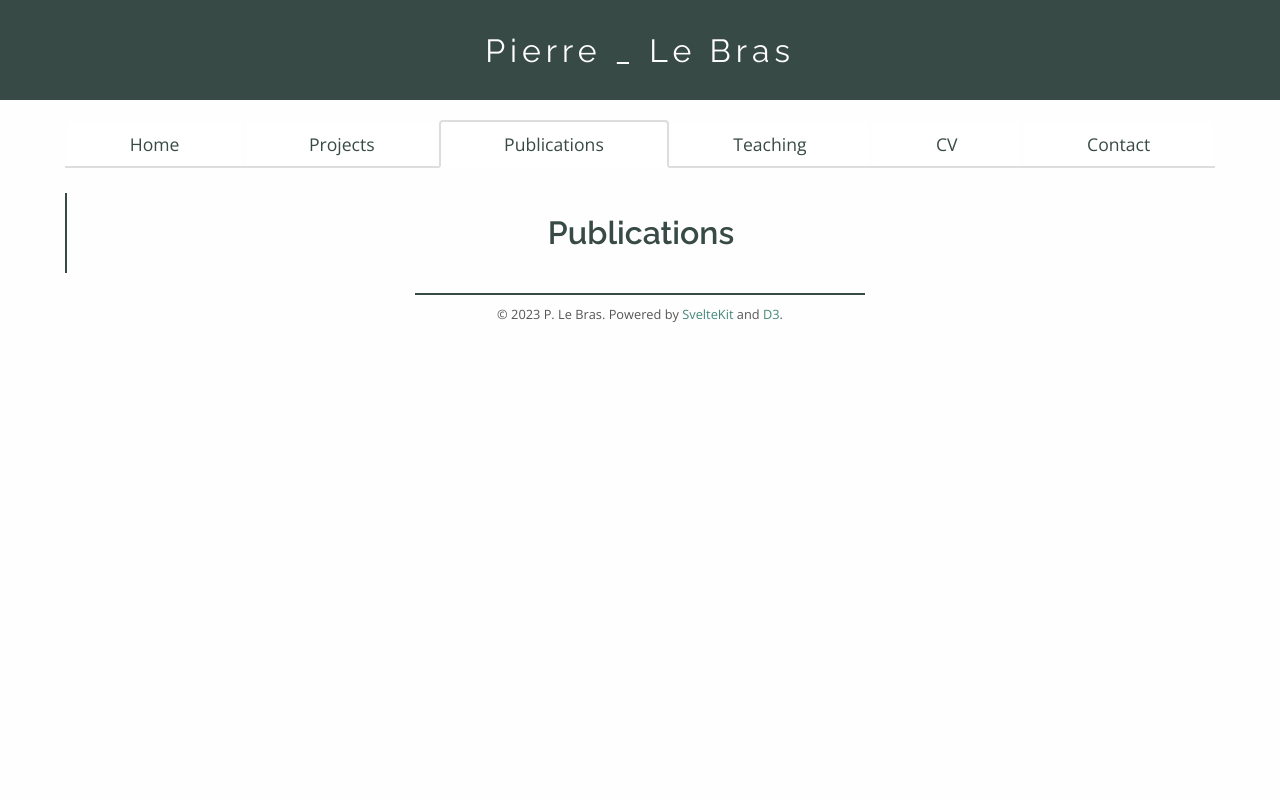
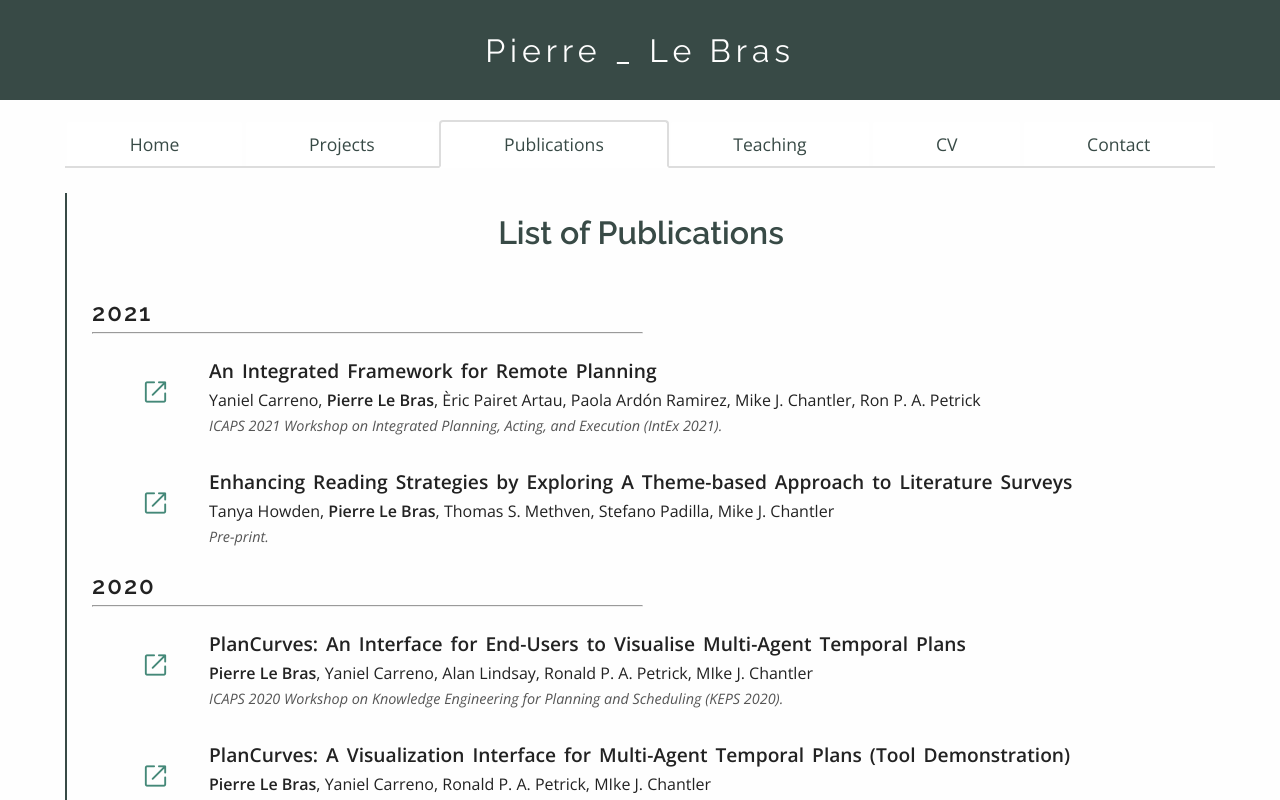
Before and after one commit to plebras/plebras.github.io, a SvelteKit app: page /home/publications in a window 1280 px wide. Shown: the top 800 px of the page. Built offline with nearby package versions, Linux system fonts and the light colour scheme.

Commit message:
Add publication page and components, including section title

```diff
--- /dev/null
+++ b/src/lib/data/publications.json
@@ -0,0 +1,85 @@
+[
+	{
+		"date": "2015-05",
+		"title": "Web-Based Interface for Graphical Proof Strategies",
+		"authors": "Pierre Le Bras",
+		"notes": "Honours Dissertation. Heriot-Watt University."
+	},
+	{
+		"date": "2016-04",
+		"title": "Developing and Debugging Proof Strategies by Tinkering",
+		"authors": "Yuhui Lin, Pierre Le Bras, and Gudmund Grov",
+		"notes": "TACAS 2016: International Conference on Tools and Algorithms for the Construction and Analysis of Systems. Springer.",
+		"url": "http://link.springer.com/chapter/10.1007/978-3-662-49674-9_37"
+	},
+	{
+		"date": "2016-12",
+		"title": "The Tinker GUI for graphical proof strategies (tool demo)",
+		"authors": "Gudmund Grov, Yuhui Lin, Pierre Le Bras",
+		"notes": "F-IDE 16: Third Workshop on Formal Integrated Development Environment. Open Publishing Association.",
+		"url": "https://researchportal.hw.ac.uk/en/publications/the-tinker-gui-for-graphical-proof-strategies-tool-demo"
+	},
+	{
+		"date": "2018-05",
+		"title": "Improving User Confidence in Concept Maps: Exploring Data-Driven Explanations",
+		"authors": "Pierre Le Bras, David A. Robb, Thomas S. Methven, Stefano Padilla, Mike J. Chantler",
+		"notes": "CHI 18: 2018 CHI Conference on Human Factors in Computing Systems. ACM.",
+		"url": "https://dl.acm.org/doi/10.1145/3173574.3173978"
+	},
+	{
+		"date": "2018-06",
+		"title": "Issues Affecting User Confidence in Explanation Systems",
+		"authors": "David A. Robb, Stefano Padilla, Thomas S. Methven, Yibo Liang, Pierre Le Bras, Tanya Howden, Azimeh Gharavi, Mike J. Chantler, and Ioannis Chalkiadakis",
+		"notes": "ReaLX 2018: The SICSA Reasoning, Learning and Explainability Workshop. CEUR Workshop Proceedings.",
+		"url": "http://ceur-ws.org/Vol-2151/Paper_S7.pdf"
+	},
+	{
+		"date": "2019-03",
+		"title": "Automated Strategic Visualisations and User Confidence",
+		"authors": "Pierre Le Bras",
+		"notes": "Doctoral Thesis. Heriot-Watt University.",
+		"url": "https://www.researchgate.net/publication/332607778_Automated_Strategic_Visualisations_and_User_Confidence"
+	},
+	{
+		"date": "2019-05",
+		"title": "Challenges in Collaborative HRI for Remote Robot Teams",
+		"authors": "Helen Hastie, David A. Robb, José Lopes, Muneeb Ahmad, Pierre Le Bras, Xingkun Liu, Ronald P. A. Petrick, Katrin Lohan, Mike J. Chantler",
+		"notes": "SIRCHI 2019: CHI 2019 Workshop on The Challenges of Working on Social Robots that Collaborate with People.",
+		"url": "https://arxiv.org/abs/1905.07379"
+	},
+	{
+		"date": "2020-05",
+		"title": "Visualising COVID-19 Research",
+		"authors": "Pierre Le Bras, Azimeh Gharavi, David A. Robb, Ana F. Vidal, Stefano Padilla, Mike J. Chantler",
+		"notes": "Pre-print.",
+		"url": "https://arxiv.org/abs/2005.06380"
+	},
+	{
+		"date": "2020-10",
+		"title": "PlanCurves: An Interface for End-Users to Visualise Multi-Agent Temporal Plans",
+		"authors": "Pierre Le Bras, Yaniel Carreno, Alan Lindsay, Ronald P. A. Petrick, MIke J. Chantler",
+		"notes": "ICAPS 2020 Workshop on Knowledge Engineering for Planning and Scheduling (KEPS 2020).",
+		"url": "https://icaps20subpages.icaps-conference.org/wp-content/uploads/2020/10/KEPS-2020_paper_7.pdf"
+	},
+	{
+		"date": "2020-10",
+		"title": "PlanCurves: A Visualization Interface for Multi-Agent Temporal Plans (Tool Demonstration)",
+		"authors": "Pierre Le Bras, Yaniel Carreno, Ronald P. A. Petrick, MIke J. Chantler",
+		"notes": "ICAPS 2020: 30th International Conference on Automated Planning and Scheduling.",
+		"url": "https://icaps20subpages.icaps-conference.org/wp-content/uploads/2020/10/ICAPS_2020_paper_304.pdf"
+	},
+	{
+		"date": "2021-02",
+		"title": "Enhancing Reading Strategies by Exploring A Theme-based Approach to Literature Surveys",
+		"authors": "Tanya Howden, Pierre Le Bras, Thomas S. Methven, Stefano Padilla, Mike J. Chantler",
+		"notes": "Pre-print.",
+		"url": "https://arxiv.org/abs/2102.05374"
+	},
+	{
+		"date": "2021-08",
+		"title": "An Integrated Framework for Remote Planning",
+		"authors": "Yaniel Carreno, Pierre Le Bras, Èric Pairet Artau, Paola Ardón Ramirez, Mike J. Chantler, Ron P. A. Petrick",
+		"notes": "ICAPS 2021 Workshop on Integrated Planning, Acting, and Execution (IntEx 2021).",
+		"url": "https://www.researchgate.net/publication/355585700_An_Integrated_Framework_for_Remote_Planning"
+	}
+]
--- /dev/null
+++ b/src/lib/utils/date.js
@@ -0,0 +1,22 @@
+// utils for date string with format YYYY-MM
+// comp in descending order
+
+export default {
+	getY: (s) => {
+		return s.split('-')[0];
+	},
+	getM: (s) => {
+		return s.split('-')[1];
+	},
+	comp: (a, b) => {
+		let aY = parseInt(a.split('-')[0]),
+			bY = parseInt(b.split('-')[0]),
+			aM = parseInt(a.split('-')[1]),
+			bM = parseInt(b.split('-')[1]);
+		if (aY === bY) {
+			return bM - aM;
+		} else {
+			return bY - aY;
+		}
+	}
+};
--- /dev/null
+++ b/src/routes/home/SectionTitle.svelte
@@ -0,0 +1,21 @@
+<script>
+	export let title;
+</script>
+
+<h2>{title}</h2>
+<hr />
+
+<style>
+	h2 {
+		font-family: var(--font-header);
+		color: var(--color-accent);
+		letter-spacing: 2px;
+		margin-top: 25px;
+		margin-bottom: 5px;
+	}
+
+	hr {
+		width: 50%;
+		margin: 0px 0px 15px 0px;
+	}
+</style>
--- a/src/routes/home/publications/+page.svelte
+++ b/src/routes/home/publications/+page.svelte
@@ -1,3 +1,48 @@
-<h1>Publications</h1>
+<script>
+	import publications from '$lib/data/publications.json';
 
-<!-- TODO: complete -->
+	import Publication from './Publication.svelte';
+	import SectionTitle from '../SectionTitle.svelte';
+
+	import dateUtils from '$lib/utils/date.js';
+
+	function publicationsByYear() {
+		let count = 0;
+		return Object.entries(
+			publications.reduce((res, cur) => {
+				let y = dateUtils.getY(cur.date);
+				res[y] = res[y] || [];
+				cur.id = count++;
+				res[y].push(cur);
+				return res;
+			}, Object.create(null))
+		)
+			.map((e) => {
+				return {
+					key: e[0].toString(),
+					values: e[1].sort((a, b) => {
+						return dateUtils.comp(a.date, b.date);
+					})
+				};
+			})
+			.sort((a, b) => {
+				return b.key - a.key;
+			});
+	}
+</script>
+
+<h1>List of Publications</h1>
+<div id="publications">
+	{#each publicationsByYear() as year}
+		<SectionTitle title={year.key} />
+		{#each year.values as publication}
+			<Publication {publication} />
+		{/each}
+	{/each}
+</div>
+
+<style>
+	div#publications {
+		width: 100%;
+	}
+</style>
--- /dev/null
+++ b/src/routes/home/publications/Publication.svelte
@@ -0,0 +1,79 @@
+<script>
+	export let publication;
+
+	const authorStrings = ['Pierre Le Bras', 'P. Le Bras'];
+	function emphasiseAuthor(str) {
+		for (let auth of authorStrings) {
+			str = str.replace(auth, `<b>${auth}</b>`);
+		}
+		return str;
+	}
+</script>
+
+<div class="publication">
+	<div class="link">
+		{#if publication.url}
+			<a class="material-symbols-rounded" href={publication.url} target="_blank">open_in_new</a>
+		{/if}
+	</div>
+	<div class="details">
+		<p class="title">{publication.title}</p>
+		<!-- eslint-disable svelte/no-at-html-tags -->
+		<p class="authors">{@html emphasiseAuthor(publication.authors)}</p>
+		<!-- eslint-enable svelte/no-at-html-tags -->
+		<p class="notes">{publication.notes}</p>
+	</div>
+</div>
+
+<style>
+	div.publication {
+		margin-top: 10px;
+		margin-bottom: 25px;
+		margin-left: 20px;
+		display: flex;
+		flex-flow: row;
+		flex-wrap: nowrap;
+		align-items: center;
+		width: 100%;
+
+		& > div.link {
+			width: 8%;
+			display: flex;
+			justify-content: center;
+
+			& > a {
+				align-self: center;
+				text-align: center;
+				font-size: 30px;
+			}
+		}
+
+		& > div.details {
+			width: 92%;
+			margin-top: 8px;
+			padding-left: 10px;
+
+			& > p.title {
+				font-weight: 600;
+				word-spacing: 3px;
+				margin-bottom: 5px;
+				margin-top: 0px;
+				font-size: 1.2rem;
+			}
+
+			& > p.authors {
+				margin-top: 5px;
+				margin-bottom: 5px;
+				font-size: 1rem;
+			}
+
+			& > p.notes {
+				font-style: italic;
+				margin-top: 5px;
+				margin-bottom: 0px;
+				color: var(--clr-text-lgt);
+				font-size: 0.9rem;
+			}
+		}
+	}
+</style>
```
